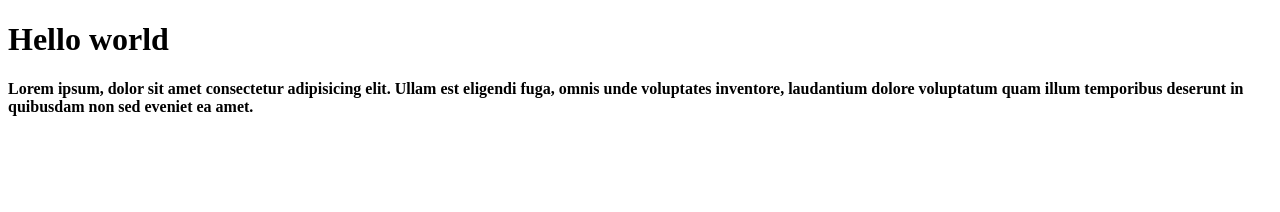
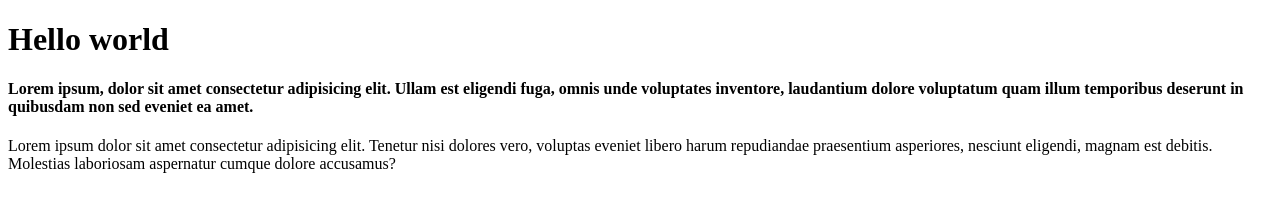
Before and after one commit to Sonu7042/checkingPurpose, a plain HTML site: page index.html in a window 1280 px wide. Drawn offline with Linux system fonts and the light colour scheme.

Commit message:
p updated

```diff
--- a/index.html
+++ b/index.html
@@ -10,5 +10,7 @@
     <h1>Hello world</h1>
     <h4>Lorem ipsum, dolor sit amet consectetur adipisicing elit. Ullam est eligendi fuga, omnis unde voluptates inventore, laudantium dolore voluptatum quam illum temporibus deserunt in quibusdam non sed eveniet ea amet.</h4>
 
+    <p>Lorem ipsum dolor sit amet consectetur adipisicing elit. Tenetur nisi dolores vero, voluptas eveniet libero harum repudiandae praesentium asperiores, nesciunt eligendi, magnam est debitis. Molestias laboriosam aspernatur cumque dolore accusamus?</p>
+
 </body>
 </html>
```
